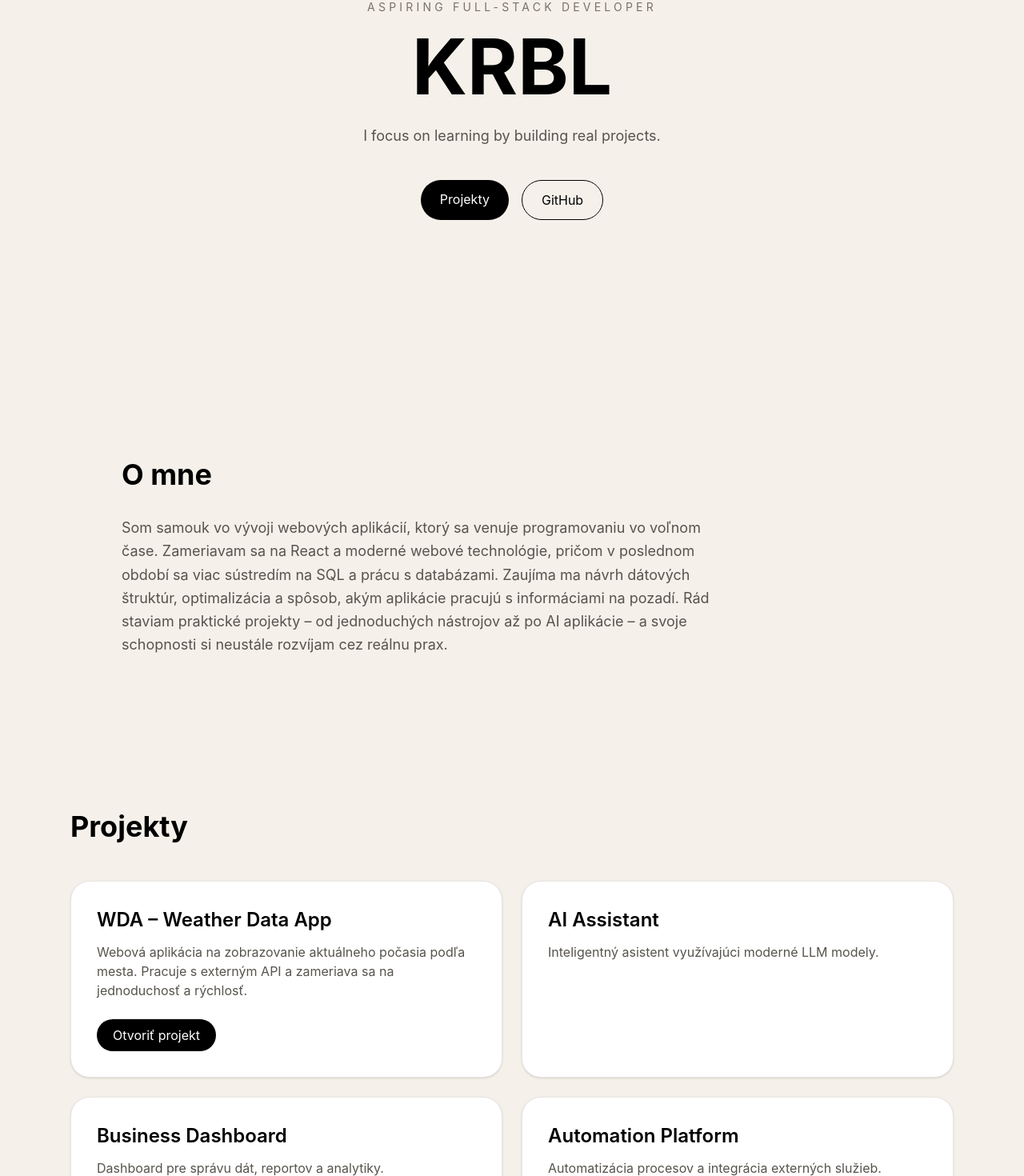
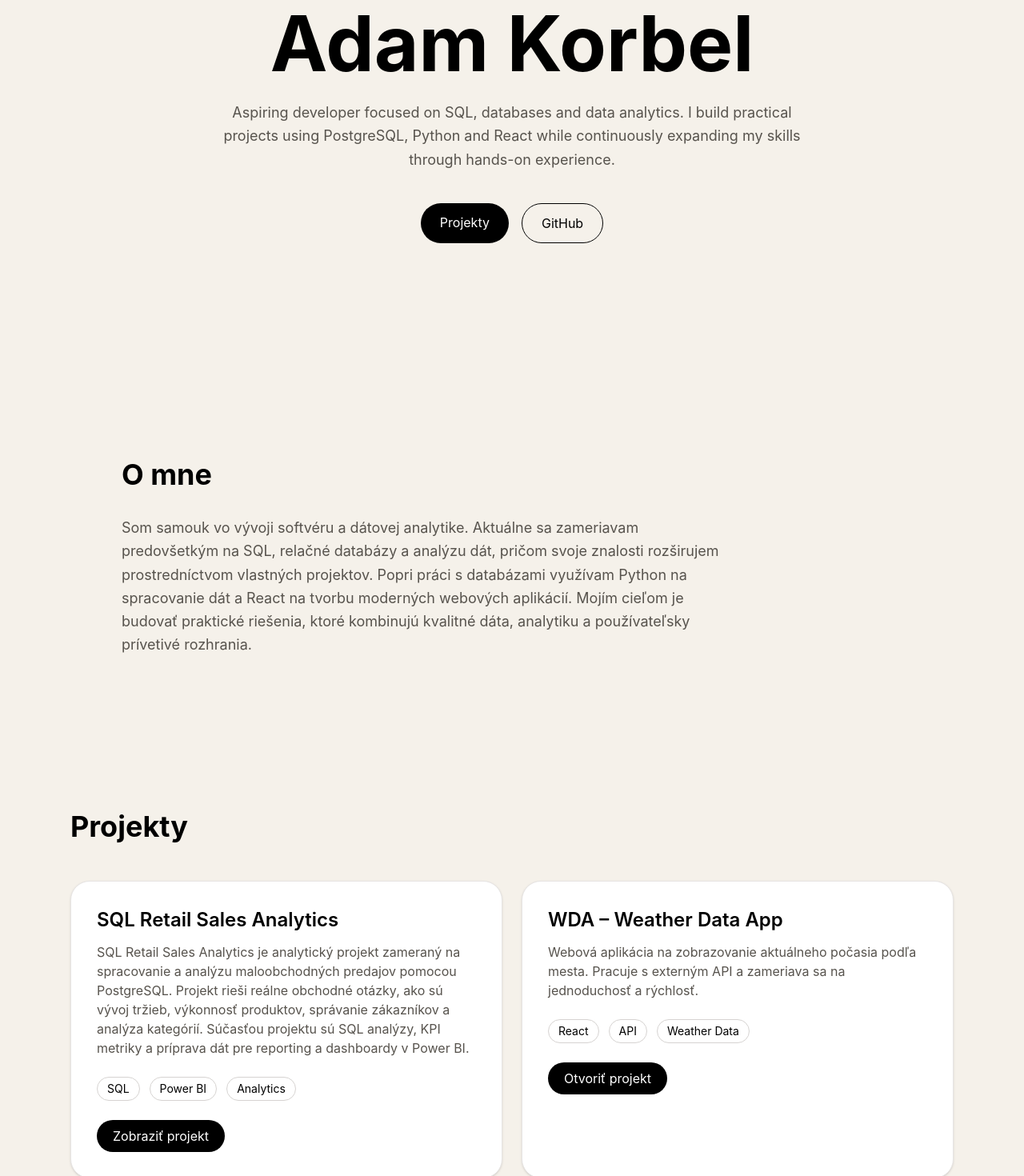
Before and after one commit to adamkrbl/MAIN_PAGE, a React (Vite) app: page / in a window 1280 px wide. Shown: the part 260-1730 px from the top of the page at 80% size. Built offline with nearby package versions, Linux system fonts and the light colour scheme.

Commit message:
updated App.jsx

```diff
--- a/src/App.jsx
+++ b/src/App.jsx
@@ -82,15 +82,17 @@ function App() {
       >
         <div className="max-w-4xl text-center">
           <p className="mb-4 text-sm uppercase tracking-[0.3em] text-stone-500">
-            Aspiring Full-Stack Developer
+            SQL • Data Analytics • React
           </p>
 
           <h1 className="mb-6 text-6xl font-bold md:text-8xl">
-            KRBL
+            Adam Korbel
           </h1>
 
-          <p className="mx-auto mb-10 max-w-2xl text-lg leading-relaxed text-stone-600">
-            I focus on learning by building real projects.
+          <p className="mx-auto mb-10 max-w-3xl text-lg leading-relaxed text-stone-600">
+            Aspiring developer focused on SQL, databases and data analytics.
+            I build practical projects using PostgreSQL, Python and React while
+            continuously expanding my skills through hands-on experience.
           </p>
 
           <div className="flex flex-wrap justify-center gap-4">
@@ -118,10 +120,14 @@ function App() {
         <h2 className="mb-8 text-4xl font-bold">O mne</h2>
 
         <p className="max-w-3xl text-lg leading-relaxed text-stone-600">
-          Som samouk vo vývoji webových aplikácií, ktorý sa venuje programovaniu vo voľnom čase.
-          Zameriavam sa na React a moderné webové technológie, pričom v poslednom období sa viac sústredím na SQL a prácu s databázami.
-          Zaujíma ma návrh dátových štruktúr, optimalizácia a spôsob, akým aplikácie pracujú s informáciami na pozadí.
-          Rád staviam praktické projekty – od jednoduchých nástrojov až po AI aplikácie – a svoje schopnosti si neustále rozvíjam cez reálnu prax.
+          Som samouk vo vývoji softvéru a dátovej analytike. Aktuálne sa
+          zameriavam predovšetkým na SQL, relačné databázy a analýzu dát,
+          pričom svoje znalosti rozširujem prostredníctvom vlastných projektov.
+
+          Popri práci s databázami využívam Python na spracovanie dát a React
+          na tvorbu moderných webových aplikácií. Mojím cieľom je budovať
+          praktické riešenia, ktoré kombinujú kvalitné dáta, analytiku a
+          používateľsky prívetivé rozhrania.
         </p>
       </section>
 
@@ -131,7 +137,45 @@ function App() {
 
         <div className="grid gap-6 md:grid-cols-2">
 
-          {/* WDA PROJECT */}
+          <div className="rounded-3xl border border-stone-200 bg-white p-8 shadow-sm">
+            <h3 className="mb-3 text-2xl font-semibold">
+              SQL Retail Sales Analytics
+            </h3>
+
+            <p className="mb-6 text-stone-600">
+              SQL Retail Sales Analytics je analytický projekt zameraný na
+              spracovanie a analýzu maloobchodných predajov pomocou PostgreSQL.
+              Projekt rieši reálne obchodné otázky, ako sú vývoj tržieb,
+              výkonnosť produktov, správanie zákazníkov a analýza kategórií.
+              Súčasťou projektu sú SQL analýzy, KPI metriky a príprava dát pre
+              reporting a dashboardy v Power BI.
+            </p>
+
+            <div className="flex gap-3">
+              <span className="rounded-full border border-stone-300 px-3 py-1 text-sm">
+                SQL
+              </span>
+
+              <span className="rounded-full border border-stone-300 px-3 py-1 text-sm">
+                Power BI
+              </span>
+
+              <span className="rounded-full border border-stone-300 px-3 py-1 text-sm">
+                Analytics
+              </span>
+            </div>
+
+            <a
+              href="https://github.com/adamkrbl/sql-retail-sales-analytics"
+              target="_blank"
+              rel="noreferrer"
+              className="mt-6 inline-block rounded-full bg-black px-5 py-2 text-white transition hover:opacity-90"
+            >
+              Zobraziť projekt
+            </a>
+          </div>
+
+          {/* ostatné projekty */}
           <div className="rounded-3xl border border-stone-200 bg-white p-8 shadow-sm">
             <h3 className="mb-3 text-2xl font-semibold">
               WDA – Weather Data App
@@ -142,22 +186,28 @@ function App() {
               Pracuje s externým API a zameriava sa na jednoduchosť a rýchlosť.
             </p>
 
+            <div className="flex gap-3">
+              <span className="rounded-full border border-stone-300 px-3 py-1 text-sm">
+                React
+              </span>
+
+              <span className="rounded-full border border-stone-300 px-3 py-1 text-sm">
+                API
+              </span>
+
+              <span className="rounded-full border border-stone-300 px-3 py-1 text-sm">
+                Weather Data
+              </span>
+            </div>
+
             <a
               href="https://weather-data-analytics-wda.onrender.com/"
               target="_blank"
               rel="noreferrer"
-              className="inline-block rounded-full bg-black px-5 py-2 text-white transition hover:opacity-90"
+              className="mt-6 inline-block rounded-full bg-black px-5 py-2 text-white transition hover:opacity-90"
             >
               Otvoriť projekt
             </a>
-          </div>
-
-          {/* ostatné projekty */}
-          <div className="rounded-3xl border border-stone-200 bg-white p-8 shadow-sm">
-            <h3 className="mb-3 text-2xl font-semibold">AI Assistant</h3>
-            <p className="text-stone-600">
-              Inteligentný asistent využívajúci moderné LLM modely.
-            </p>
           </div>
 
           <div className="rounded-3xl border border-stone-200 bg-white p-8 shadow-sm">
@@ -183,14 +233,17 @@ function App() {
 
         <div className="flex flex-wrap gap-4">
           {[
-            "SQL",
-            "React",
-            "JavaScript",
-            "Node.js",
-            "PostgreSQL",
-            "OpenAI",
-            "Python",
-            "Git",
+            [
+              "SQL",
+              "PostgreSQL",
+              "Power BI",
+              "Python",
+              "Data Analytics",
+              "React",
+              "JavaScript",
+              "Node.js",
+              "Git",
+            ]
           ].map((skill) => (
             <span
               key={skill}
```
